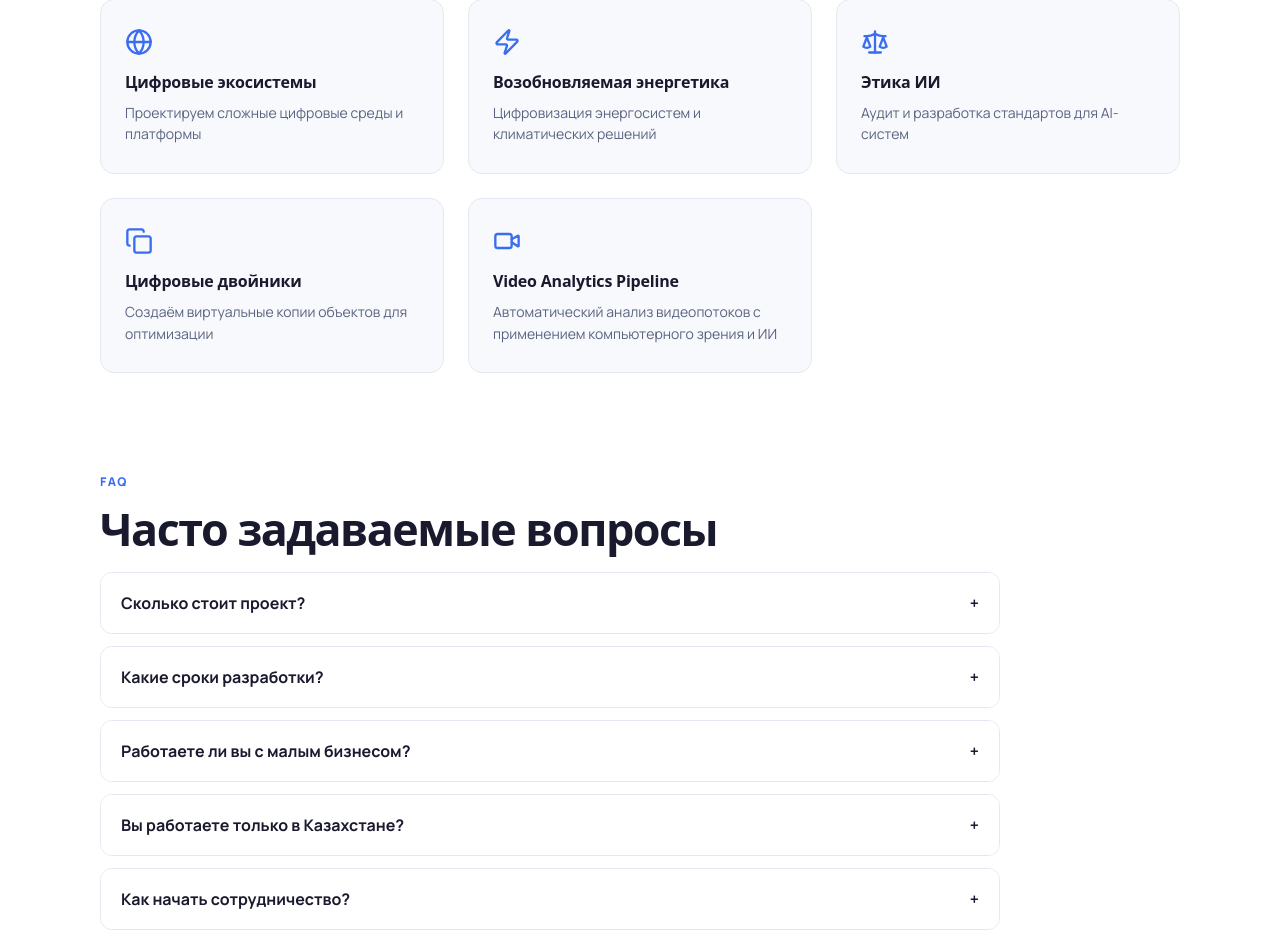
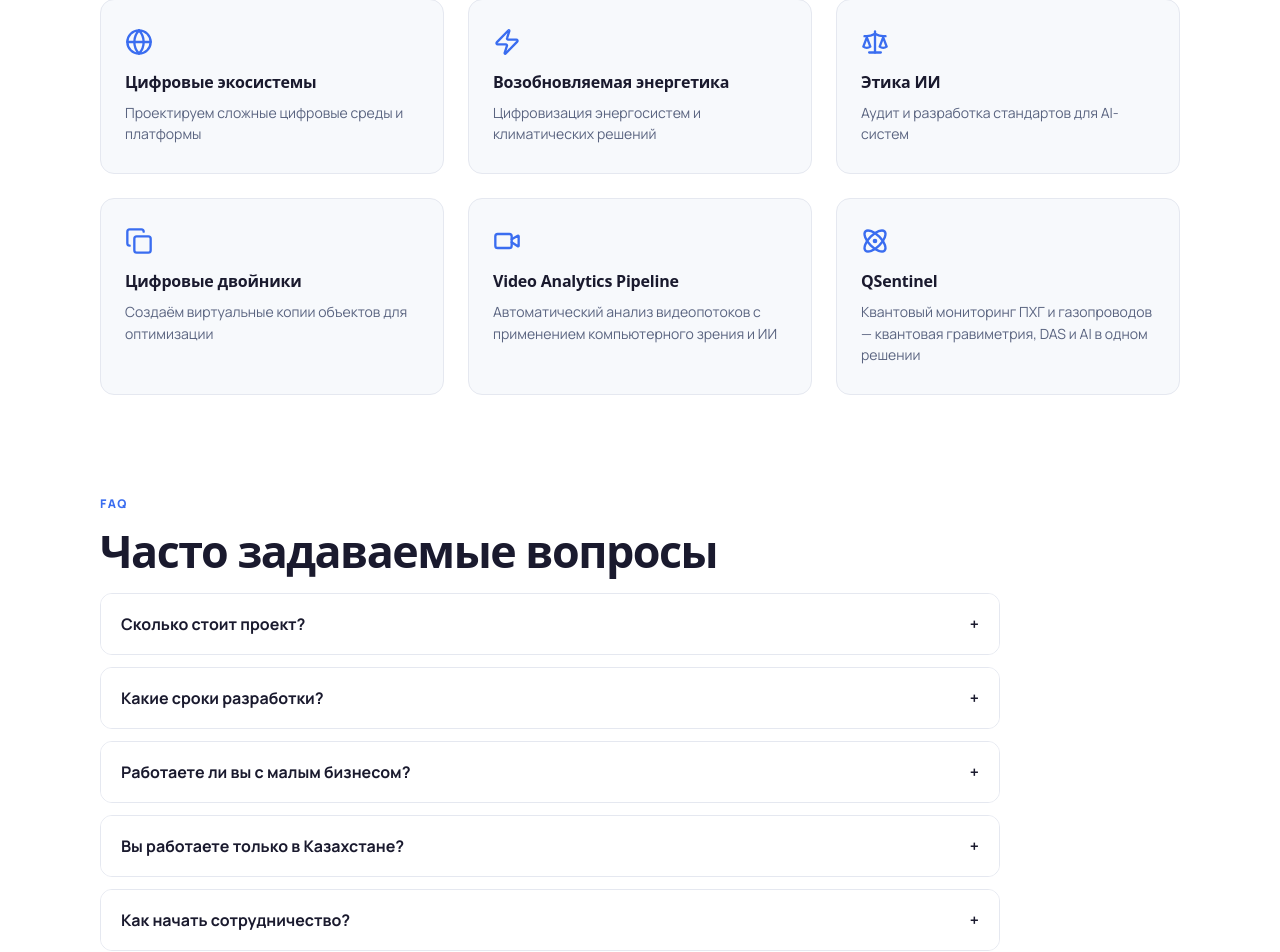
Before and after one commit to batyrhanerekinov001-boop/itmm, a React (Vite) app: page / in a window 1280 px wide. Shown: the part 4615-5567 px from the top of the page. Built offline with nearby package versions, Linux system fonts and the light colour scheme; a web font is replaced by a local one.

Commit message:
добавил QSentinel в технологии

```diff
--- a/src/i18n/translations.ts
+++ b/src/i18n/translations.ts
@@ -293,6 +293,10 @@ export const translations: Record<Lang, Translations> = {
           {
             title: "Video Analytics Pipeline",
             desc: "Автоматический анализ видеопотоков с применением компьютерного зрения и ИИ",
+          },
+          {
+            title: "QSentinel",
+            desc: "Квантовый мониторинг ПХГ и газопроводов — квантовая гравиметрия, DAS и AI в одном решении",
           },
         ],
       },
@@ -708,6 +712,10 @@ translations.KZ = {
           title: "Video Analytics Pipeline",
           desc: "Компьютерлік көру және ЖИ көмегімен видеопотоктарды автоматты талдау",
         },
+        {
+          title: "QSentinel",
+          desc: "ЖЖҚ мен газ құбырларын кванттық мониторингтеу — бір шешімдегі кванттық гравиметрия, DAS және AI",
+        },
       ],
     },
     faq: {
@@ -1122,6 +1130,10 @@ translations.EN = {
           title: "Video Analytics Pipeline",
           desc: "Automated video stream analysis using computer vision and AI",
         },
+        {
+          title: "QSentinel",
+          desc: "Quantum monitoring for UGS facilities and gas pipelines — quantum gravimetry, DAS, and AI in one solution",
+        },
       ],
     },
     faq: {
--- a/src/pages/home/TechnologiesSection.tsx
+++ b/src/pages/home/TechnologiesSection.tsx
@@ -1,11 +1,11 @@
-import { Brain, Copy, Glasses, Globe, Scale, Shield, Video, Zap } from "lucide-react"
+import { Atom, Brain, Copy, Glasses, Globe, Scale, Shield, Video, Zap } from "lucide-react"
 import type { Translations } from "../../i18n/translations"
 
 type Props = {
   t: Translations
 }
 
-const icons = [Brain, Glasses, Shield, Globe, Zap, Scale, Copy, Video] as const
+const icons = [Brain, Glasses, Shield, Globe, Zap, Scale, Copy, Video, Atom] as const
 
 export function TechnologiesSection({ t }: Props) {
   const section = t.home.technologies
```
